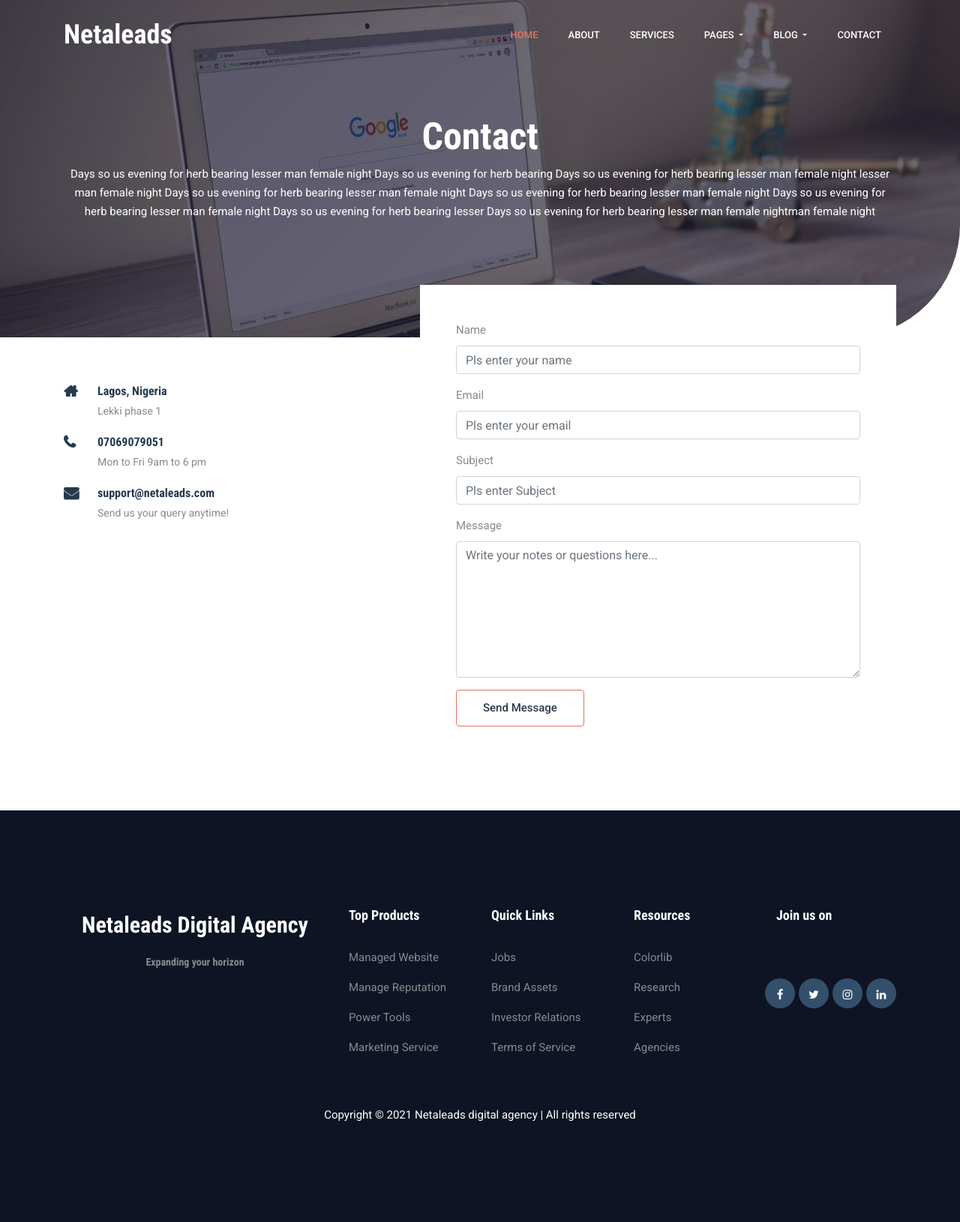
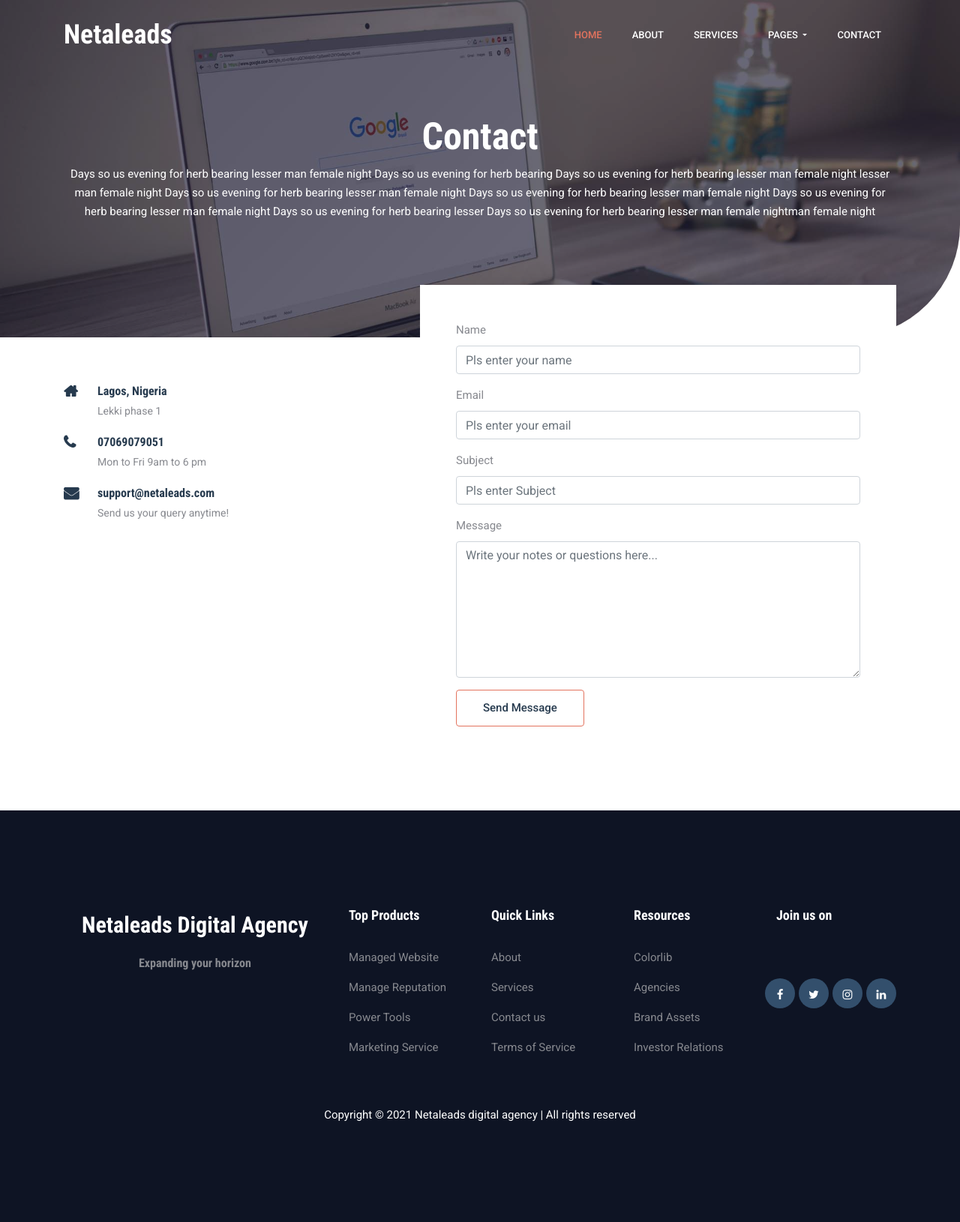
Before and after one commit to nsikan001/Threestreams, a Django app: page /contact in a window 1280 px wide. Shown: the whole page at 75% size. Run offline with Django 3.2, Linux system fonts and the light colour scheme; some libraries are stand-ins or nearby versions.

Commit message:
V4 commit

```diff
--- a/streamone/static/streamone/css/main.css
+++ b/streamone/static/streamone/css/main.css
@@ -1901,6 +1901,10 @@ td,th{
     cursor:pointer
     }
 
+.contact_info{
+    margin-bottom: 100px;
+}
+
 .modal-message .modal-dialog{
     position:absolute;
     top:36%;
@@ -3909,6 +3913,7 @@ border:none
 
 @media (max-width: 991px){
         .footer-widgets{padding-left:70px}
+        .caption-footer-widgets{padding-left:20px}
     }
 
 @media (max-width: 991px){
@@ -4010,7 +4015,7 @@ border:none
     font-size: 30px;
 }
 
-.footer-caption h6{
+.footer-caption h5{
     margin-top: 20px;
     margin-bottom: 50px;
     color:#87898f
--- a/streamone/templates/base.html
+++ b/streamone/templates/base.html
@@ -61,16 +61,7 @@
 							</a>
 							<div class="dropdown-menu">
 								<a class="dropdown-item" href="projects.html">Projects</a>
-								<a class="dropdown-item" href="elements.html">Elements</a>
-							</div>
-						</li>
-						<li class="dropdown">
-							<a class="dropdown-toggle" href="#" id="navbardrop" data-toggle="dropdown">
-								Blog
-							</a>
-							<div class="dropdown-menu">
-								<a class="dropdown-item" href="blog-home.html">Blog</a>
-								<a class="dropdown-item" href="blog-single.html">Blog Details</a>
+								<a class="dropdown-item" href="elements.html">Assets</a>
 							</div>
 						</li>
 						<li><a href="{% url 'contact' %}">Contact</a></li>
@@ -90,9 +81,9 @@
 	<footer class="footer-area section-gap">
 		<div class="container">
 			<div class="row">
-				<div class="col-lg-4 col-md-12 col-sm-12 col-xs-12 single-footer-widget footer-widgets footer-caption">
+				<div class="col-lg-4 col-md-12 col-sm-12 col-xs-12 single-footer-widget caption-footer-widget footer-caption">
 					<h3 class="text-center text-white caption">Netaleads Digital Agency </h3>
-					<h6 class="text-center ">Expanding your horizon</h6>
+					<h5 class="text-center ">Expanding your horizon</h5>
 				</div>
 				<div class="col-lg-2 col-md-6 col-sm-6 col-xs-12 single-footer-widget footer-widgets">
 					<h4>Top Products</h4>
@@ -106,9 +97,9 @@
 				<div class="col-lg-2 col-md-6 col-sm-6 col-xs-12 single-footer-widget footer-widgets">
 					<h4>Quick Links</h4>
 					<ul>
-						<li><a href="#">Jobs</a></li>
-						<li><a href="#">Brand Assets</a></li>
-						<li><a href="#">Investor Relations</a></li>
+						<li><a href="#">About</a></li>
+						<li><a href="#">Services</a></li>
+						<li><a href="#">Contact us</a></li>
 						<li><a href="#">Terms of Service</a></li>
 					</ul>
 				</div>
@@ -117,9 +108,9 @@
 					<h4>Resources</h4>
 					<ul>
 						<li><a href="https://colorlib.com" target="_blank">Colorlib</a></li>
-						<li><a href="#">Research</a></li>
-						<li><a href="#">Experts</a></li>
 						<li><a href="#">Agencies</a></li>
+						<li><a href="#">Brand Assets</a></li>
+						<li><a href="#">Investor Relations</a></li>
 					</ul>
 				</div>
 				<div class="col-lg-2 col-md-6 col-sm-6 col-xs-12 single-footer-widget footer-widgets footer-social-widget">
```
Also changed, not shown: streamone/templates/services.html (+5 -5 lines).
